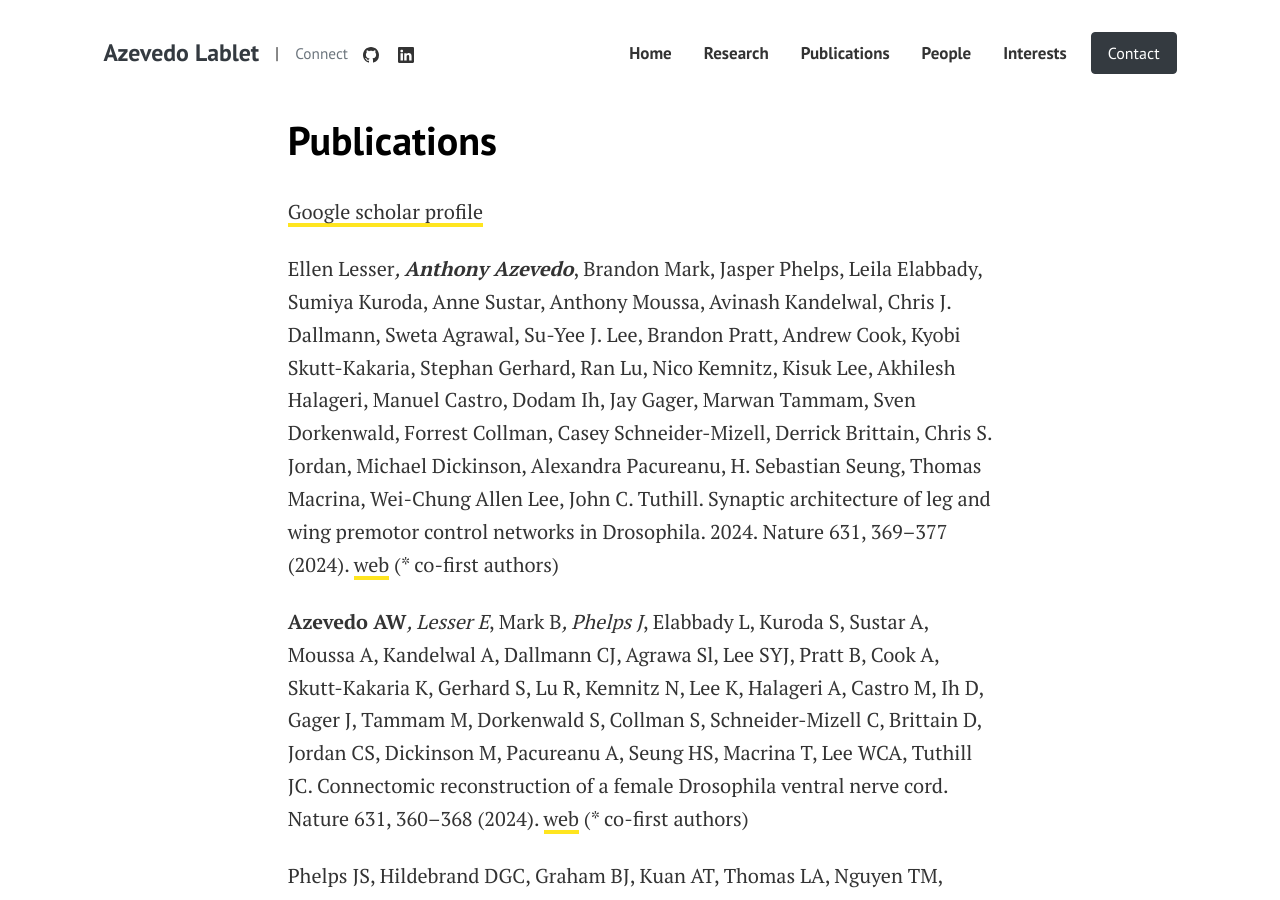
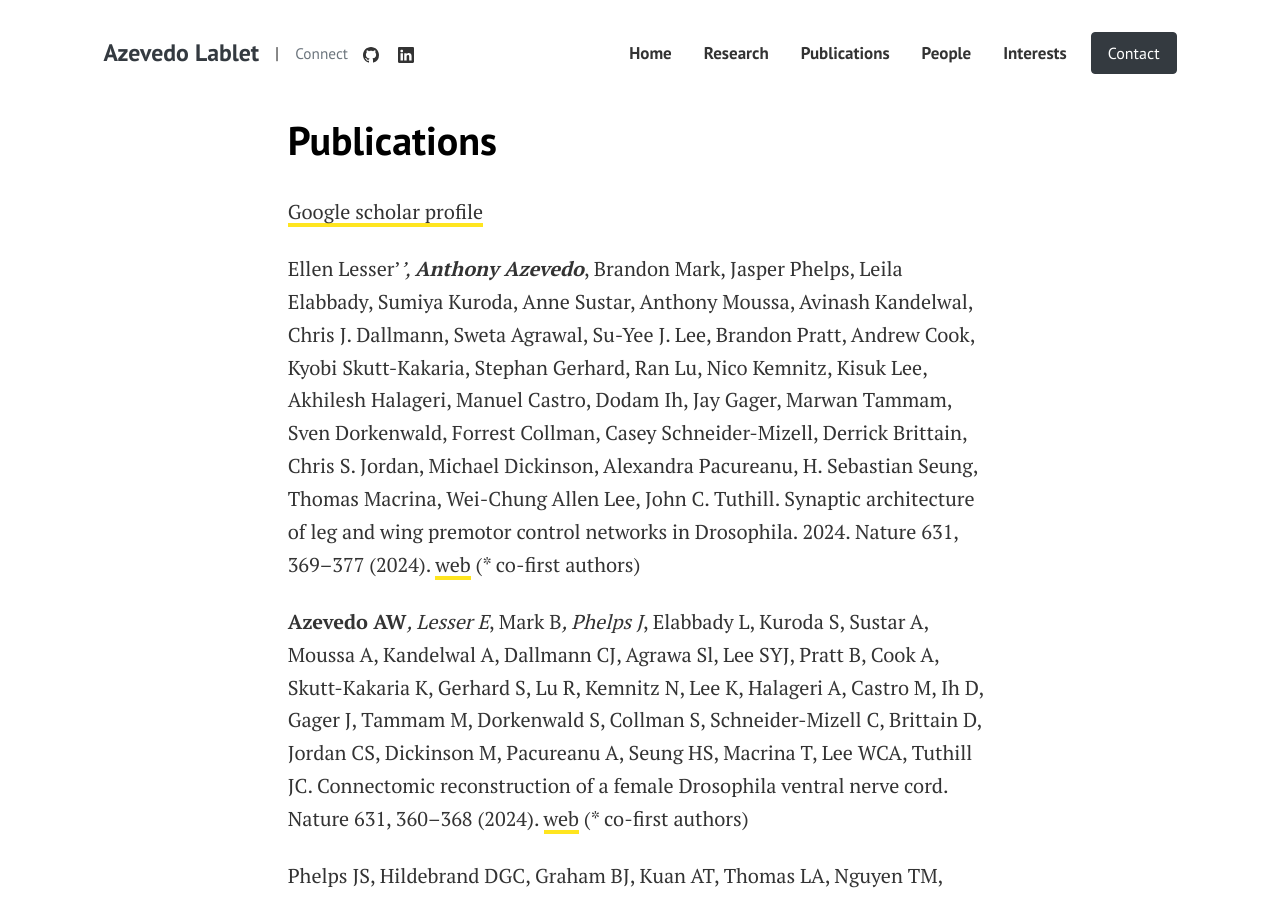
Before and after one commit to tony-azevedo/tony-azevedo.github.io, a Jekyll site: the page built from publications.md, in a window 1280 px wide and 900 px high. Built offline with Jekyll 4.4.1, drawn with Linux system fonts in a browser that asks for light colours.

```diff
--- a/publications.md
+++ b/publications.md
@@ -6,7 +6,7 @@ permalink: /publications/
 
 [Google scholar profile](https://scholar.google.com/citations?user=LlgU5PUAAAAJ&hl=en&oi=ao)
 
-Ellen Lesser*, **Anthony Azevedo***, Brandon Mark, Jasper Phelps, Leila Elabbady, Sumiya Kuroda, Anne Sustar, Anthony Moussa, Avinash Kandelwal, Chris J. Dallmann, Sweta Agrawal, Su-Yee J. Lee, Brandon Pratt, Andrew Cook, Kyobi Skutt-Kakaria, Stephan Gerhard, Ran Lu, Nico Kemnitz, Kisuk Lee, Akhilesh Halageri, Manuel Castro, Dodam Ih, Jay Gager, Marwan Tammam, Sven Dorkenwald, Forrest Collman, Casey Schneider-Mizell, Derrick Brittain, Chris S. Jordan, Michael Dickinson, Alexandra Pacureanu, H. Sebastian Seung, Thomas Macrina, Wei-Chung Allen Lee, John C. Tuthill. Synaptic architecture of leg and wing premotor control networks in Drosophila. 2024. Nature 631, 369–377 (2024). [web](https://doi.org/10.1038/s41586-024-07600-z )
+Ellen Lesser'*', **Anthony Azevedo***, Brandon Mark, Jasper Phelps, Leila Elabbady, Sumiya Kuroda, Anne Sustar, Anthony Moussa, Avinash Kandelwal, Chris J. Dallmann, Sweta Agrawal, Su-Yee J. Lee, Brandon Pratt, Andrew Cook, Kyobi Skutt-Kakaria, Stephan Gerhard, Ran Lu, Nico Kemnitz, Kisuk Lee, Akhilesh Halageri, Manuel Castro, Dodam Ih, Jay Gager, Marwan Tammam, Sven Dorkenwald, Forrest Collman, Casey Schneider-Mizell, Derrick Brittain, Chris S. Jordan, Michael Dickinson, Alexandra Pacureanu, H. Sebastian Seung, Thomas Macrina, Wei-Chung Allen Lee, John C. Tuthill. Synaptic architecture of leg and wing premotor control networks in Drosophila. 2024. Nature 631, 369–377 (2024). [web](https://doi.org/10.1038/s41586-024-07600-z )
 (* co-first authors)
 
 **Azevedo AW***, Lesser E*, Mark B*, Phelps J*, Elabbady L, Kuroda S, Sustar A, Moussa A, Kandelwal A, Dallmann CJ, Agrawa Sl, Lee SYJ, Pratt B, Cook A, Skutt-Kakaria K, Gerhard S, Lu R, Kemnitz N, Lee K, Halageri A, Castro M, Ih D, Gager J, Tammam M, Dorkenwald S, Collman S, Schneider-Mizell C, Brittain D, Jordan CS, Dickinson M, Pacureanu A, Seung HS, Macrina T, Lee WCA, Tuthill JC. Connectomic reconstruction of a female Drosophila ventral nerve cord. Nature 631, 360–368 (2024). [web](https://doi.org/10.1038/s41586-024-07389-x )
```
